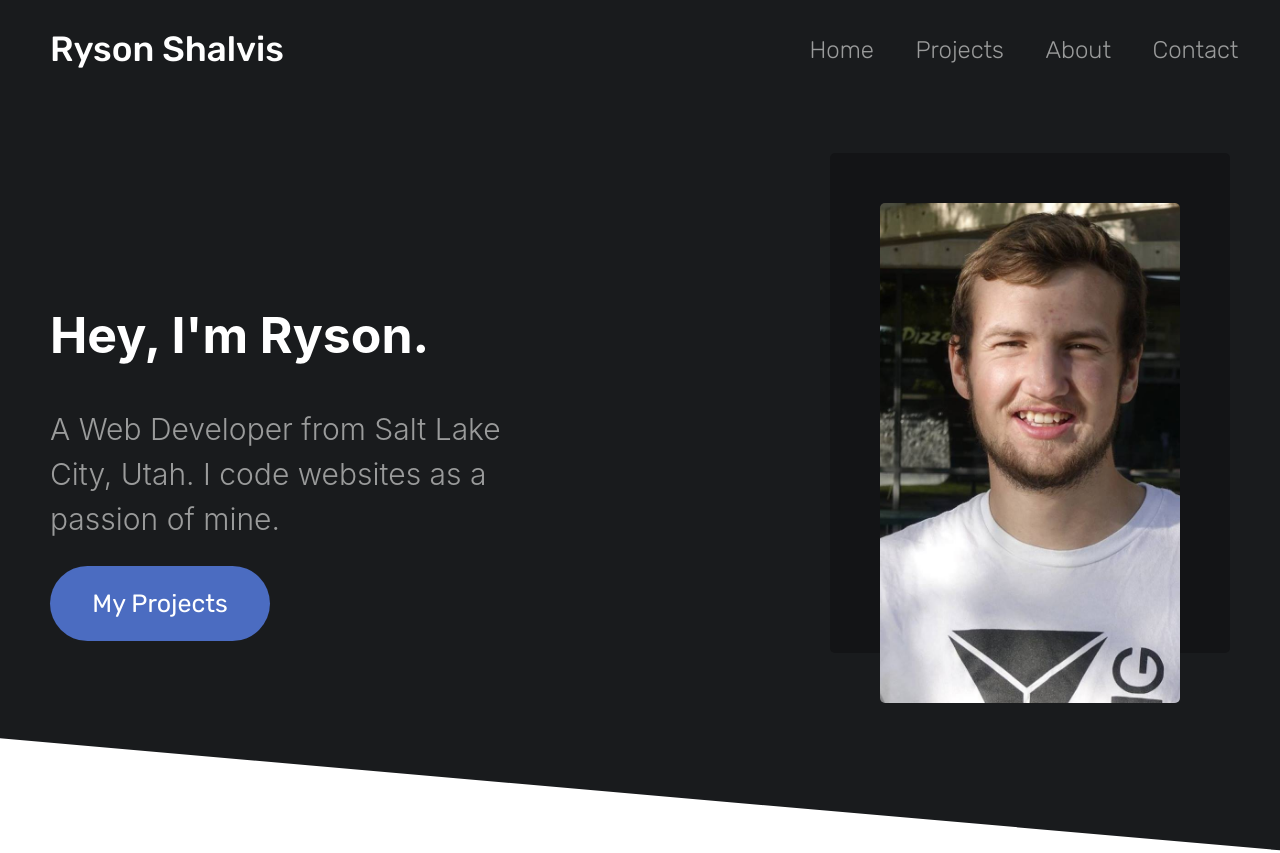
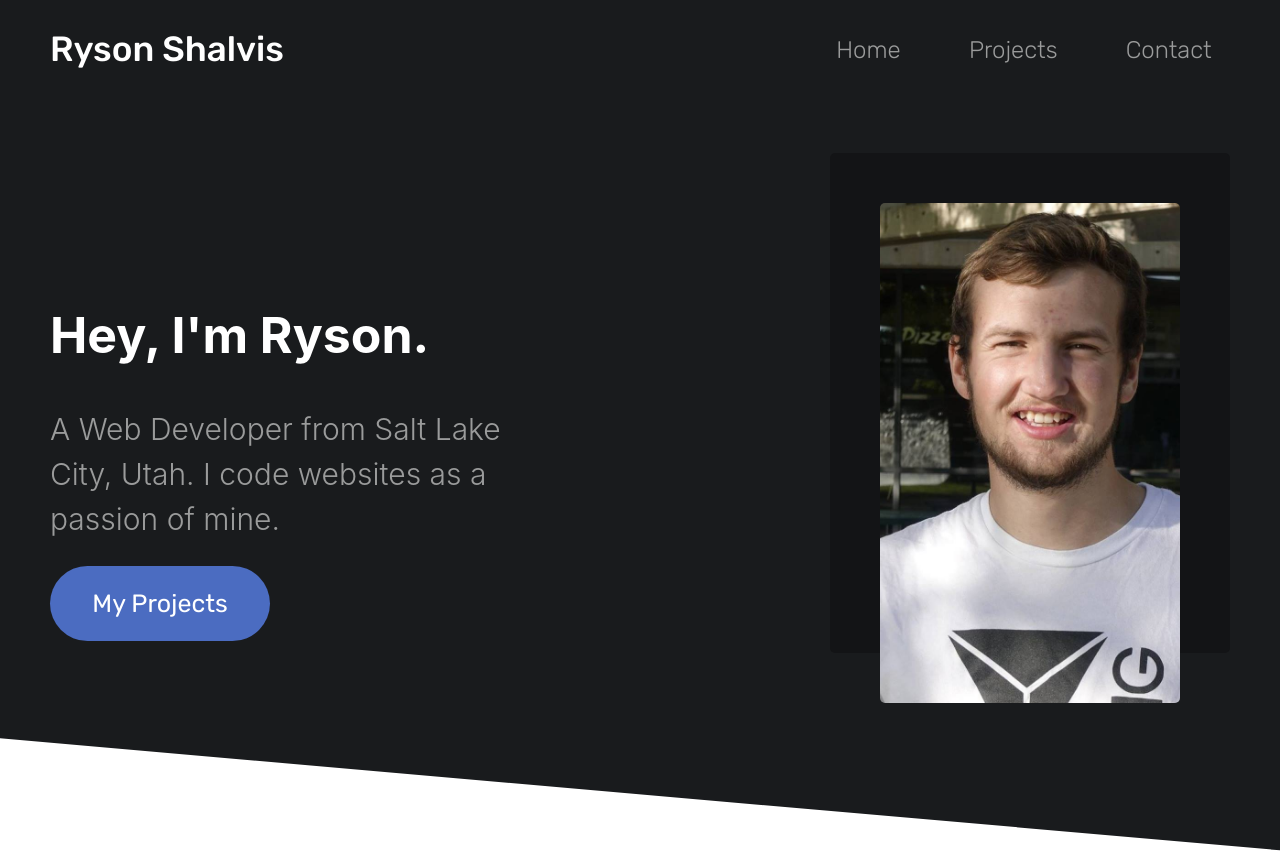
Before and after one commit to RysonShalvis/portfolio, a React (Create React App) app: page / in a window 1280 px wide. Shown: the top 853 px of the page. Built offline with nearby package versions, Linux system fonts and the light colour scheme.

Commit message:
add functionality

```diff
--- a/package.json
+++ b/package.json
@@ -1,5 +1,5 @@
 {
-  "homepage": "http://rysonshalvis.github.io/portfolio",
+  "homepage": "http://RysonShalvis.github.io/portfolio",
   "name": "portfolio",
   "version": "0.1.0",
   "private": true,
--- a/src/App.css
+++ b/src/App.css
@@ -4,6 +4,10 @@ html {
   font-family: 'Rubik', serif;
   line-height: 1.5;
 
+}
+a {
+  text-decoration: none;
+  color: rgb(154,155,155);
 }
 
 .header-ctn {
@@ -32,6 +36,11 @@ html {
 .nav-link {
   font-family: 'Rubik', serif;
   font-weight: 300;
+  cursor: pointer;
+}
+
+.nav-link:hover {
+  color: white;
 }
 
 .home-ctn {
--- a/src/Contact.js
+++ b/src/Contact.js
@@ -3,14 +3,14 @@ import React, { Component } from 'react';
 class Contact extends Component {
     render() {
         return (
-            <div className="contact-ctn">
+            <div id="contact" className="contact-ctn">
                 <div className="left-diagonal"></div>
                 <div className="contact-wrapper">
                     <h1 className="contact-me">Contact Me</h1>
                     <h2 className="cont-info">RYSONSHALVIS@GMAIL.COM</h2>
                     <h2 className="cont-info">LINKEDIN.COM/IN/RYSONSHALVIS</h2>
                     <h2 className="cont-info">GITHUB.COM/RYSONSHALVIS</h2>
-                    <h2 className="cont-info">801-831-9170</h2>
+                    <a href="www.google.com"><h2 className="cont-info">801-831-9170</h2></a>
                 </div>
             </div>
         );
--- a/src/FeaturedProjects.js
+++ b/src/FeaturedProjects.js
@@ -8,7 +8,7 @@ import invision from './invision-clone-screentshot.png';
 class FeaturedProjects extends Component {
     render() {
         return (
-            <div className="featured-projects-ctn-ctn">
+            <div id="projects" className="featured-projects-ctn-ctn">
                 <div className="diagonal"></div>
                 <p className="featured-project-title">FEATURED PROJECTS</p>
                 <div className="under-line"></div>
--- a/src/Header.js
+++ b/src/Header.js
@@ -7,10 +7,9 @@ class Header extends Component {
             <div className="header-ctn">
                 <h1 className="header-name">Ryson Shalvis</h1>
                 <div className="nav-link-ctn">
-                    <h2 className="nav-link">Home</h2>
-                    <h2 className="nav-link">Projects</h2>
-                    <h2 className="nav-link">About</h2>
-                    <h2 className="nav-link">Contact</h2>
+                    <a href="./"><h2 className="nav-link">Home</h2></a>
+                    <a href="#projects"><h2 className="nav-link">Projects</h2></a>
+                    <a href="#contact"><h2 className="nav-link">Contact</h2></a>
                 </div>
             </div>
         );
```
Also changed, not shown: 1 other file (tests, documents, lock files or other folders).
